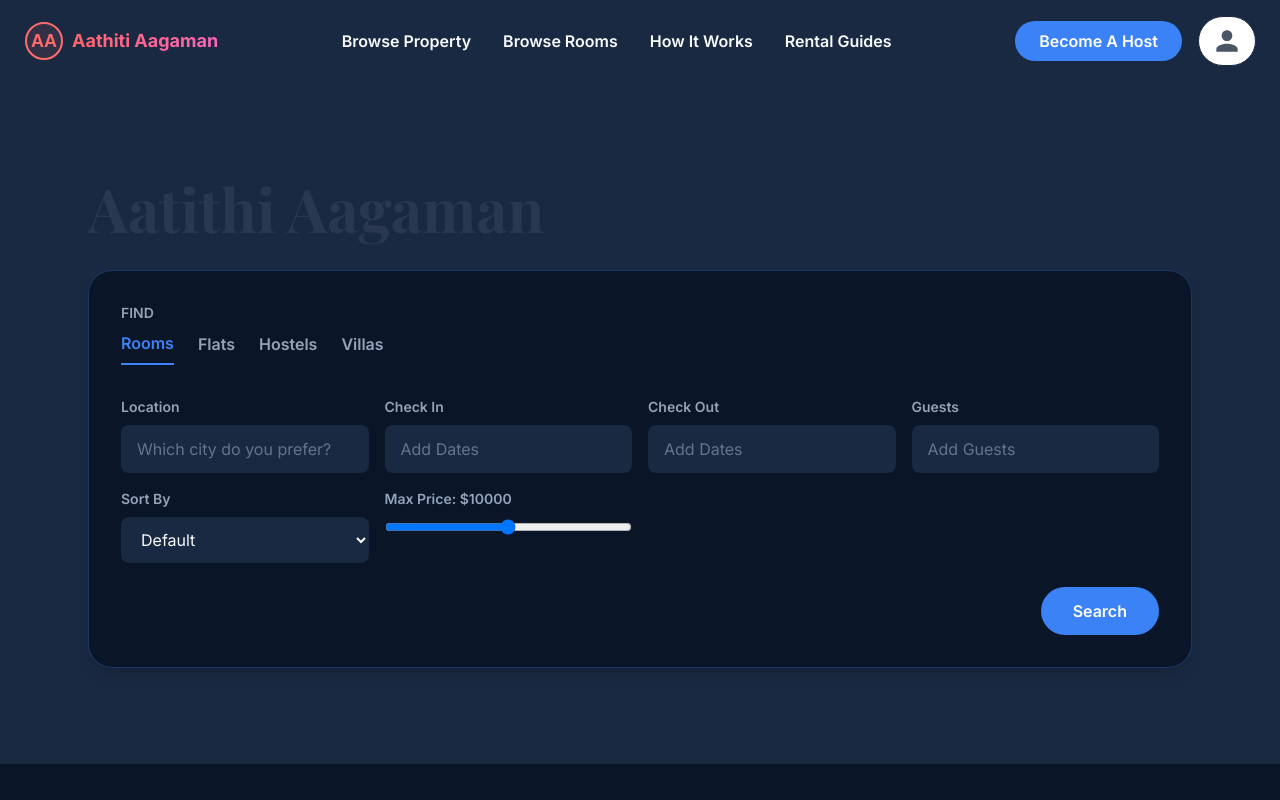
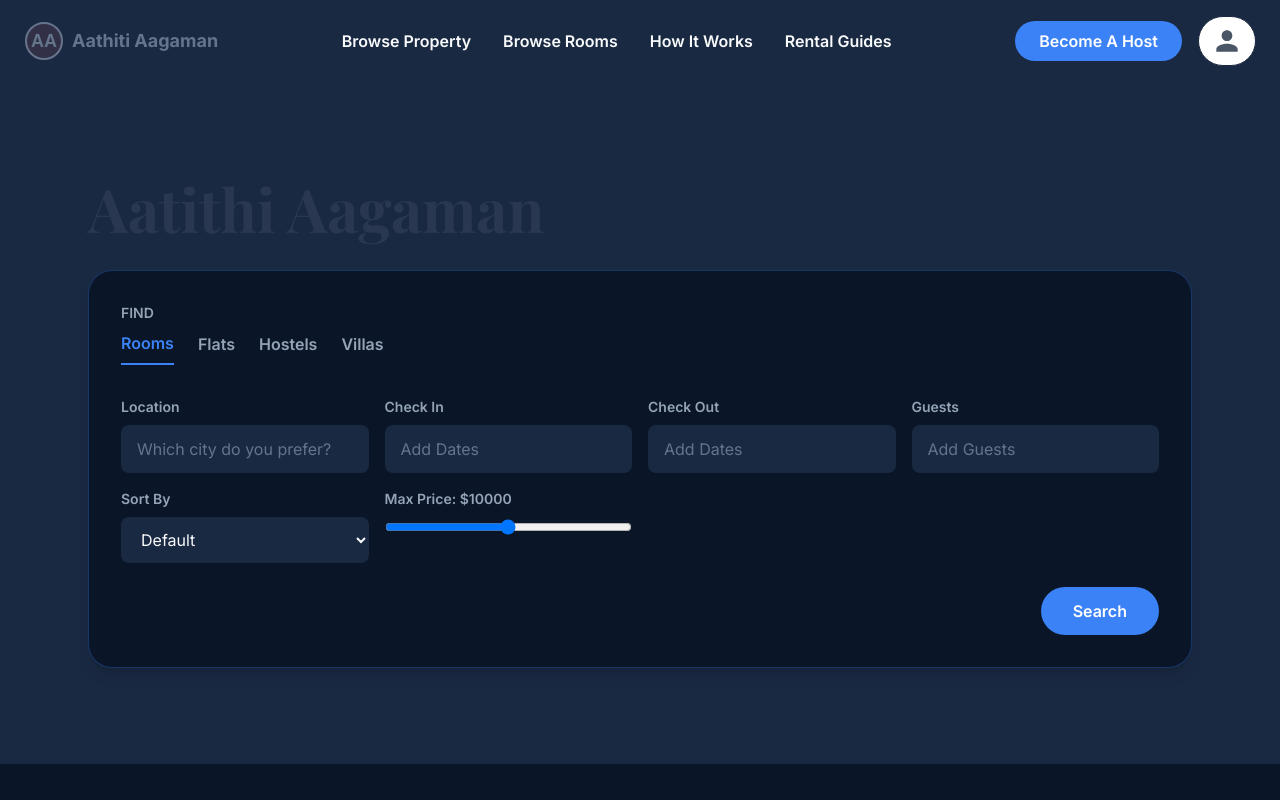
Before and after one commit to AadiAcharya/aaathiti_aagaman, a React (Vite) app: page / in a window 1280 px wide. Shown: the top 800 px of the page. Built offline with nearby package versions, Linux system fonts and the light colour scheme.

Commit message:
updating logo

```diff
--- a/src/components/Header.jsx
+++ b/src/components/Header.jsx
@@ -30,7 +30,7 @@ export default function Header() {
               cy="20"
               r="18"
               fill="none"
-              stroke="#FF6B6B"
+              stroke="#64748B"
               strokeWidth="2"
             />
             <text
@@ -39,13 +39,13 @@ export default function Header() {
               fontSize="18"
               fontWeight="bold"
               textAnchor="middle"
-              fill="#FF6B6B"
+              fill="#64748B"
               fontFamily="sans-serif"
             >
               AA
             </text>
           </svg>
-          <span className="text-lg font-bold bg-linear-to-r from-red-400 to-pink-400 bg-clip-text text-transparent hidden sm:inline">
+          <span className="text-lg font-bold bg-linear-to-r text-text-muted  bg-clip-text hidden sm:inline">
             Aathiti Aagaman
           </span>
         </Link>
@@ -67,14 +67,14 @@ export default function Header() {
             Browse Rooms
           </Link>
           <Link
-            to="/"
+            to="/how-it-works"
             className="hover:text-accent transition"
             data-node-id="2:3649"
           >
             How It Works
           </Link>
           <Link
-            to="/"
+            to="/rental-guide"
             className="hover:text-accent transition"
             data-node-id="2:3650"
           >
```
